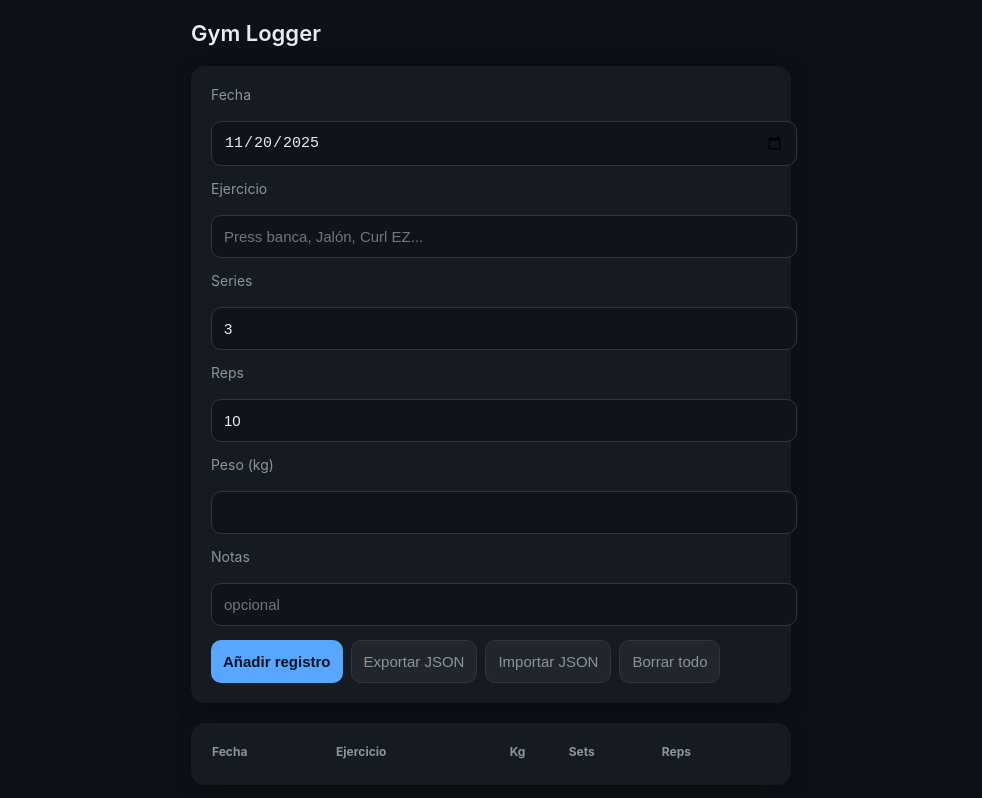
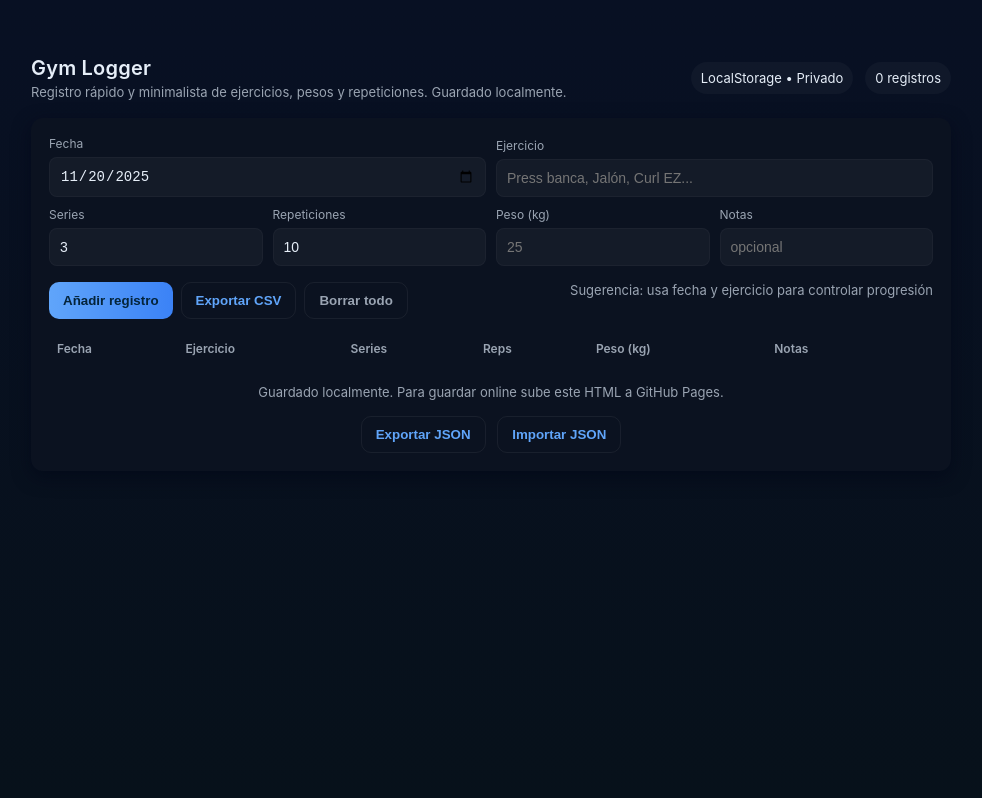
Before and after one commit to soykhaler/gymLogger, a plain HTML site: page index.html in a window 1280 px wide. Shown: the whole page, without its empty margins (149-1131 px from the left). Drawn offline with Linux system fonts and the light colour scheme.

Commit message:
Refactor index.html for improved layout and metadata
Updated the Gym Logger HTML file to enhance the layout and functionality, including improved styling and additional metadata.

```diff
--- a/index.html
+++ b/index.html
@@ -2,237 +2,204 @@
 <html lang="es">
 <head>
   <meta charset="utf-8" />
-  <meta name="viewport" content="width=device-width, initial-scale=1" />
-  <title>Gym Logger</title>
+  <meta name="viewport" content="width=device-width,initial-scale=1" />
+  <title>Gym Logger — Registro de Pesos</title>
+  <meta name="description" content="Minimal and elegant gym log for GitHub Pages. Log exercises, weights, sets, reps and notes. Data saved to browser localStorage." />
   <style>
-    :root {
-      --bg: #0d1117;
-      --card: #161b22;
-      --text: #e6edf3;
-      --muted: #8b949e;
-      --accent: #58a6ff;
-      --radius: 14px;
-      --shadow: 0 4px 20px rgba(0,0,0,0.3);
-      font-family: Inter, system-ui, sans-serif;
+    :root{
+      --bg:#0f1720; --card:#0b1220; --muted:#9aa4b2; --accent:#60a5fa; --glass:rgba(255,255,255,0.04);
+      --radius:12px; --pad:14px;
+      font-family: Inter, ui-sans-serif, system-ui, -apple-system, 'Segoe UI', Roboto, 'Helvetica Neue', Arial;
     }
-    body {
-      background: var(--bg);
-      color: var(--text);
-      margin: 0;
-      display: flex;
-      justify-content: center;
-      padding: 20px;
-    }
-    .app {
-      width: 100%;
-      max-width: 600px;
-      display: flex;
-      flex-direction: column;
-      gap: 20px;
-    }
-    .card {
-      background: var(--card);
-      padding: 20px;
-      border-radius: var(--radius);
-      box-shadow: var(--shadow);
-      display: flex;
-      flex-direction: column;
-      gap: 14px;
-    }
-    h1 {
-      margin: 0;
-      font-size: 22px;
-      font-weight: 600;
-    }
-    label {
-      font-size: 14px;
-      color: var(--muted);
-      margin-bottom: 4px;
-    }
-    input {
-      width: 100%;
-      padding: 12px;
-      border-radius: 10px;
-      border: 1px solid #30363d;
-      background: #0f141a;
-      color: var(--text);
-      font-size: 15px;
-    }
-    button {
-      padding: 12px;
-      border-radius: 10px;
-      font-size: 15px;
-      cursor: pointer;
-      border: none;
-    }
-    .btn-main {
-      background: var(--accent);
-      color: #041521;
-      font-weight: 600;
-    }
-    .toolbar {
-      display: flex;
-      gap: 8px;
-      flex-wrap: wrap;
-    }
-    .btn-secondary {
-      background: #21262d;
-      color: var(--muted);
-      border: 1px solid #30363d;
-    }
-    table {
-      width: 100%;
-      border-collapse: collapse;
-      font-size: 14px;
-    }
-    th {
-      text-align: left;
-      color: var(--muted);
-      font-size: 12px;
-      padding-bottom: 6px;
-    }
-    td {
-      padding: 8px 2px;
-      border-top: 1px solid #2d333b;
-    }
-    .actions button {
-      padding: 6px 8px;
-      font-size: 12px;
-    }
+    *{box-sizing:border-box}
+    html,body{height:100%;margin:0;background:linear-gradient(180deg,#081023 0%,#07111a 100%);color:#e6eef8}
+    .wrap{max-width:960px;margin:36px auto;padding:20px}
+    header{display:flex;align-items:center;justify-content:space-between;margin-bottom:18px}
+    h1{font-size:20px;margin:0;font-weight:600;letter-spacing:0.2px}
+    p.lead{margin:4px 0 0;color:var(--muted);font-size:13px}
+    .card{background:var(--card);border-radius:var(--radius);padding:18px;box-shadow:0 6px 18px rgba(2,6,23,0.6);}
+    form.grid{display:grid;grid-template-columns:repeat(12,1fr);gap:10px;align-items:end}
+    label{display:block;font-size:12px;color:var(--muted);margin-bottom:6px}
+    input,select,textarea{width:100%;padding:10px;border-radius:8px;border:1px solid rgba(255,255,255,0.03);background:var(--glass);color:inherit;font-size:14px}
+    .col-6{grid-column:span 6}
+    .col-4{grid-column:span 4}
+    .col-3{grid-column:span 3}
+    .col-12{grid-column:span 12}
+    .row{display:flex;gap:8px}
+    button.btn{background:linear-gradient(90deg,var(--accent),#3b82f6);border:none;padding:10px 14px;border-radius:10px;color:#04243a;font-weight:600;cursor:pointer}
+    .muted{color:var(--muted);font-size:13px}
+    table{width:100%;border-collapse:collapse;margin-top:12px;font-size:14px}
+    thead th{font-weight:600;text-align:left;padding:10px 8px;color:var(--muted);font-size:12px}
+    tbody td{padding:10px 8px;border-top:1px solid rgba(255,255,255,0.02)}
+    .small{font-size:13px;color:var(--muted)}
+    .actions button{margin-right:6px;padding:6px 8px;border-radius:8px;border:none;background:rgba(255,255,255,0.03);color:var(--muted);cursor:pointer}
+    .toolbar{display:flex;gap:8px;align-items:center}
+    .hero{display:flex;gap:12px;align-items:center}
+    .pill{background:rgba(255,255,255,0.03);padding:8px 10px;border-radius:999px;font-size:13px}
+    footer{margin-top:18px;color:var(--muted);font-size:13px;text-align:center}
+    @media(max-width:720px){.col-6{grid-column:span 12}.col-4{grid-column:span 12}.col-3{grid-column:span 12}}
   </style>
 </head>
 <body>
-  <div class="app">
+  <div class="wrap">
+    <header>
+      <div>
         <h1>Gym Logger</h1>
+        <p class="lead">Registro rápido y minimalista de ejercicios, pesos y repeticiones. Guardado localmente.</p>
+      </div>
+      <div class="hero">
+        <div class="pill">LocalStorage • Privado</div>
+        <div class="pill" id="count">0 registros</div>
+      </div>
+    </header>
 
-    <div class="card">
-      <label>Fecha</label>
-      <input type="date" id="date">
-
-      <label>Ejercicio</label>
-      <input id="exercise" placeholder="Press banca, Jalón, Curl EZ...">
-
-      <label>Series</label>
-      <input id="sets" type="number" value="3">
-
-      <label>Reps</label>
-      <input id="reps" type="number" value="10">
-
-      <label>Peso (kg)</label>
-      <input id="weight" type="number" step="0.5">
-
-      <label>Notas</label>
-      <input id="notes" placeholder="opcional">
-
-      <div class="toolbar">
-        <button class="btn-main" id="add">Añadir registro</button>
-        <button class="btn-secondary" id="exportJson">Exportar JSON</button>
-        <button class="btn-secondary" id="importJson">Importar JSON</button>
-        <button class="btn-secondary" id="clearAll">Borrar todo</button>
-        <input type="file" id="importFile" accept="application/json" style="display:none;" />
+    <section class="card">
+      <form id="logForm" class="grid" autocomplete="off">
+        <div class="col-6">
+          <label for="date">Fecha</label>
+          <input type="date" id="date" />
         </div>
+        <div class="col-6">
+          <label for="exercise">Ejercicio</label>
+          <input id="exercise" placeholder="Press banca, Jalón, Curl EZ..." />
+        </div>
+        <div class="col-3">
+          <label for="sets">Series</label>
+          <input id="sets" type="number" min="1" value="3" />
+        </div>
+        <div class="col-3">
+          <label for="reps">Repeticiones</label>
+          <input id="reps" type="number" min="1" value="10" />
+        </div>
+        <div class="col-3">
+          <label for="weight">Peso (kg)</label>
+          <input id="weight" type="number" step="0.5" placeholder="25" />
+        </div>
+        <div class="col-3">
+          <label for="notes">Notas</label>
+          <input id="notes" placeholder="opcional" />
         </div>
 
-    <div class="card">
-      <table>
+        <div class="col-12" style="display:flex;gap:8px;margin-top:6px">
+          <button type="submit" class="btn">Añadir registro</button>
+          <button type="button" id="exportCsv" class="btn" style="background:transparent;border:1px solid rgba(255,255,255,0.06);color:var(--accent)">Exportar CSV</button>
+          <button type="button" id="clearAll" class="btn" style="background:transparent;border:1px solid rgba(255,255,255,0.06);color:var(--muted)">Borrar todo</button>
+          <div style="margin-left:auto" class="small">Sugerencia: usa fecha y ejercicio para controlar progresión</div>
+        </div>
+      </form>
+
+      <div id="tableWrap" style="margin-top:12px">
+        <table id="logTable" aria-live="polite">
           <thead>
-          <tr>
-            <th>Fecha</th>
-            <th>Ejercicio</th>
-            <th>Kg</th>
-            <th>Sets</th>
-            <th>Reps</th>
-            <th></th>
-          </tr>
+            <tr><th>Fecha</th><th>Ejercicio</th><th>Series</th><th>Reps</th><th>Peso (kg)</th><th>Notas</th><th></th></tr>
           </thead>
-        <tbody id="log"></tbody>
+          <tbody></tbody>
         </table>
       </div>
+
+      <footer>
+        Guardado localmente. Para guardar online sube este HTML a GitHub Pages.<br><br>
+        <button type="button" id="exportJson" class="btn" style="background:transparent;border:1px solid rgba(255,255,255,0.06);color:var(--accent);margin-right:8px;">Exportar JSON</button>
+        <button type="button" id="importJson" class="btn" style="background:transparent;border:1px solid rgba(255,255,255,0.06);color:var(--accent);">Importar JSON</button>
+        <input type="file" id="importFile" accept="application/json" style="display:none;" />
+      </footer>
+    </section>
   </div>
 
   <script>
-const KEY = "gym_log_v1";
-const logEl = document.getElementById("log");
+    // Simple gym logger saved in localStorage
+    const KEY = 'gymlogger_v1_khaler';
+    const form = document.getElementById('logForm');
+    const tbody = document.querySelector('#logTable tbody');
+    const count = document.getElementById('count');
 
-const load = () => JSON.parse(localStorage.getItem(KEY) || "[]");
-const save = data => localStorage.setItem(KEY, JSON.stringify(data));
+    function uid(){return Date.now().toString(36)+Math.random().toString(36).slice(2,6)}
+    function load(){
+      const raw = localStorage.getItem(KEY);
+      return raw ? JSON.parse(raw) : [];
+    }
+    function save(data){ localStorage.setItem(KEY, JSON.stringify(data)); render(); }
 
-function render() {
-  const data = load();
-  logEl.innerHTML = "";
-
-  data.slice().reverse().forEach(item => {
-    const tr = document.createElement("tr");
+    function render(){
+      const items = load();
+      tbody.innerHTML = '';
+      items.slice().reverse().forEach(item => {
+        const tr = document.createElement('tr');
         tr.innerHTML = `
-      <td>${item.date}</td>
-      <td>${item.exercise}</td>
-      <td>${item.weight}</td>
-      <td>${item.sets}</td>
-      <td>${item.reps}</td>
-      <td><button class="btn-secondary" onclick="delItem('${item.id}')">X</button></td>
-    `;
-    logEl.appendChild(tr);
+          <td class="small">${item.date || ''}</td>
+          <td>${escapeHtml(item.exercise)}</td>
+          <td class="small">${item.sets}</td>
+          <td class="small">${item.reps}</td>
+          <td class="small">${item.weight || ''}</td>
+          <td class="small">${escapeHtml(item.notes||'')}</td>
+          <td class="actions"><button data-id="${item.id}" class="edit">Editar</button><button data-id="${item.id}" class="del">Borrar</button></td>`;
+        tbody.appendChild(tr);
       });
+      count.textContent = items.length + ' registros';
     }
 
-function delItem(id) {
-  const data = load().filter(x => x.id !== id);
-  save(data);
-  render();
-}
+    function escapeHtml(s){ return String(s||'').replace(/[&<>\"']/g, c => ({'&':'&amp;','<':'&lt;','>':'&gt;','"':'&quot;',"'":"&#39;"})[c]); }
 
-document.getElementById("add").onclick = () => {
+    form.addEventListener('submit', e => {
+      e.preventDefault();
+      const data = load();
       const item = {
-    id: Date.now().toString(),
-    date: document.getElementById("date").value,
-    exercise: document.getElementById("exercise").value,
-    sets: document.getElementById("sets").value,
-    reps: document.getElementById("reps").value,
-    weight: document.getElementById("weight").value,
-    notes: document.getElementById("notes").value,
+        id: uid(),
+        date: document.getElementById('date').value || new Date().toISOString().slice(0,10),
+        exercise: document.getElementById('exercise').value.trim() || 'Ejercicio',
+        sets: parseInt(document.getElementById('sets').value)||3,
+        reps: parseInt(document.getElementById('reps').value)||10,
+        weight: document.getElementById('weight').value ? parseFloat(document.getElementById('weight').value) : '',
+        notes: document.getElementById('notes').value.trim()
       };
-
-  const data = load();
       data.push(item);
       save(data);
-  render();
-};
+      form.reset();
+      document.getElementById('sets').value = 3; document.getElementById('reps').value = 10;
+    });
 
-document.getElementById("exportJson").onclick = () => {
-  const blob = new Blob([JSON.stringify(load(), null, 2)], {type:"application/json"});
+    tbody.addEventListener('click', e => {
+      if(e.target.matches('.del')){
+        const id = e.target.dataset.id;
+        const items = load().filter(x=>x.id!==id);
+        save(items);
+      } else if(e.target.matches('.edit')){
+        const id = e.target.dataset.id;
+        const items = load();
+        const it = items.find(x=>x.id===id);
+        if(!it) return;
+        // populate form for editing: remove old and fill
+        document.getElementById('date').value = it.date || '';
+        document.getElementById('exercise').value = it.exercise || '';
+        document.getElementById('sets').value = it.sets || 3;
+        document.getElementById('reps').value = it.reps || 10;
+        document.getElementById('weight').value = it.weight || '';
+        document.getElementById('notes').value = it.notes || '';
+        // remove old
+        const rest = items.filter(x=>x.id!==id);
+        save(rest);
+      }
+    });
+
+    document.getElementById('clearAll').addEventListener('click', ()=>{
+      if(confirm('Borrar todos los registros?')){ localStorage.removeItem(KEY); render(); }
+    });
+
+    document.getElementById('exportCsv').addEventListener('click', ()=>{
+      const items = load();
+      if(!items.length) return alert('Sin registros para exportar');
+      const header = ['date','exercise','sets','reps','weight','notes'];
+      const rows = [header.join(',')].concat(items.map(i=>[
+        i.date,`"${i.exercise.replace(/"/g,'""') }"`,i.sets,i.reps,i.weight,`"${(i.notes||'').replace(/"/g,'""') }"`
+      ].join(',')));
+      const csv = rows.join('\n');
+      const blob = new Blob([csv],{type:'text/csv'});
       const url = URL.createObjectURL(blob);
-  const a = document.createElement("a");
-  a.href = url;
-  a.download = "gym_log.json";
-  a.click();
-  URL.revokeObjectURL(url);
-};
+      const a = document.createElement('a'); a.href=url; a.download='gym_log.csv'; document.body.appendChild(a); a.click(); a.remove(); URL.revokeObjectURL(url);
+    });
 
-document.getElementById("importJson").onclick = () => document.getElementById("importFile").click();
-
-document.getElementById("importFile").onchange = e => {
-  const file = e.target.files[0];
-  const reader = new FileReader();
-  reader.onload = () => {
-    try {
-      const json = JSON.parse(reader.result);
-      if (Array.isArray(json)) save(json);
-      render();
-    } catch {
-      alert("Archivo JSON inválido.");
-    }
-  };
-  reader.readAsText(file);
-};
-
-document.getElementById("clearAll").onclick = () => {
-  if (confirm("¿Borrar todo?")) {
-    localStorage.removeItem(KEY);
-    render();
-  }
-};
-
-document.getElementById("date").value = new Date().toISOString().slice(0,10);
+    // init default date
+    document.getElementById('date').value = new Date().toISOString().slice(0,10);
     render();
   </script>
 </body>
```
Lines whose indentation alone changed are shown as unchanged.
